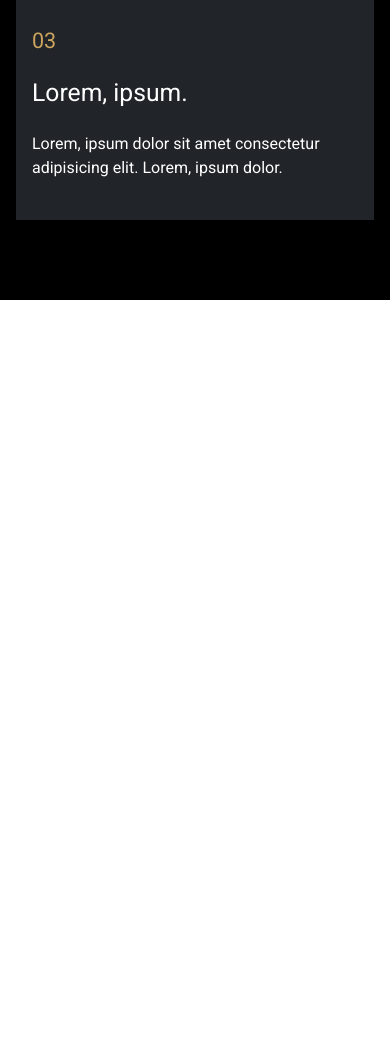
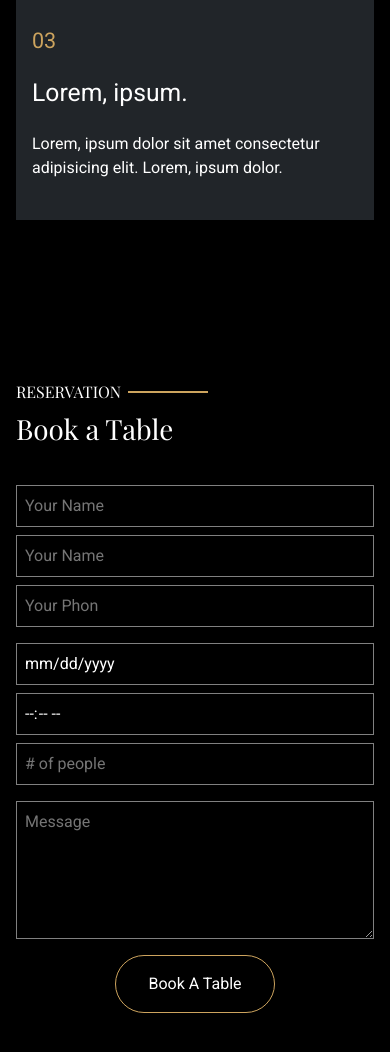
Before and after one commit to yahya-moussair/final_project_DOM_yahya_moussair, a website: page index.html in a window 390 px wide. Shown: the part 2616-3668 px from the top of the page. Before the commit the page ends 2916 px from the top, so only its background shows below. Drawn offline with nearby package versions, Linux system fonts and the light colour scheme.

Commit message:
complete book a table section version desktop and mobile

```diff
--- a/index.html
+++ b/index.html
@@ -19,12 +19,14 @@
           class="navLinks d-flex flex-lg-row flex-column gap-lg-2 gap-4 align-items-lg-center align-items-start text-lg-start ps-lg-0 ps-3 justify-content-lg-start justify-content-center"
         >
           <a href="" class="text-white text-decoration-none">Home</a>
-          <a href="" class="text-white text-decoration-none">About</a>
-          <a href="" class="text-white text-decoration-none">Menu</a>
-          <a href="" class="text-white text-decoration-none">Specials</a>
-          <a href="" class="text-white text-decoration-none">Events</a>
-          <a href="" class="text-white text-decoration-none">Chefs</a>
-          <a href="" class="text-white text-decoration-none">Gallery</a>
+          <a href="#about" class="text-white text-decoration-none">About</a>
+          <a href="#menu" class="text-white text-decoration-none">Menu</a>
+          <a href="#specials" class="text-white text-decoration-none"
+            >Specials</a
+          >
+          <a href="#events" class="text-white text-decoration-none">Events</a>
+          <a href="#chefs" class="text-white text-decoration-none">Chefs</a>
+          <a href="#gallery" class="text-white text-decoration-none">Gallery</a>
           <span id="close"
             ><i class="bi bi-x-lg fs-3 text-black fw-bold"></i
           ></span>
@@ -41,7 +43,7 @@
               <p>Dropdownn 4</p>
             </div>
           </div>
-          <a href="" class="text-decoration-none text-white">Contact</a>
+          <a href="#contact" class="text-decoration-none text-white">Contact</a>
         </div>
         <div class="d-flex align-items-center gap-1">
           <button class="openModal">BOOK A TABLE</button>
@@ -114,7 +116,9 @@
     </header>
     <main>
       <section id="about" class="py-15">
-        <div class="text-white px-lg-20 px-2 w-100 h-100 d-flex flex-lg-row flex-column-reverse gap-lg-3 gap-2 align-items-lg-center justify-content-center w-50">
+        <div
+          class="text-white px-lg-20 px-2 w-100 h-100 d-flex flex-lg-row flex-column-reverse gap-lg-3 gap-2 align-items-lg-center justify-content-center w-50"
+        >
           <div class="w-50 d-flex flex-column gap-5">
             <div class="d-flex flex-column gap-1">
               <h2 class="fs-4 text-white">Voluptatem dignissimos provident</h2>
@@ -125,18 +129,18 @@
             </div>
             <div class="d-flex flex-column gap-1">
               <p class="d-flex gap-1 align-items-cente">
-                  <i class="bi bi-check-all text-alpha fs-3"></i>Ullamco laboris nisi ut aliquip ex
-                  ea commodo consequat.
+                <i class="bi bi-check-all text-alpha fs-3"></i>Ullamco laboris
+                nisi ut aliquip ex ea commodo consequat.
               </p>
               <p class="d-flex gap-1 align-items-cente">
-                  <i class="bi bi-check-all text-alpha fs-3"></i>Duis aute irure dolor in
-                  reprehenderit in voluptate velit.
+                <i class="bi bi-check-all text-alpha fs-3"></i>Duis aute irure
+                dolor in reprehenderit in voluptate velit.
               </p>
               <p class="d-flex gap-1 align-items-start">
-                  <i class="bi bi-check-all text-alpha fs-3"></i>Ullamco laboris nisi ut aliquip ex
-                  ea commodo consequat. Duis aute irure dolor in reprehenderit in
-                  voluptate trideta storacalaperda mastiro dolore eu fugiat nulla
-                  pariatur.
+                <i class="bi bi-check-all text-alpha fs-3"></i>Ullamco laboris
+                nisi ut aliquip ex ea commodo consequat. Duis aute irure dolor
+                in reprehenderit in voluptate trideta storacalaperda mastiro
+                dolore eu fugiat nulla pariatur.
               </p>
             </div>
             <p>
@@ -147,36 +151,108 @@
             </p>
           </div>
           <div class="w-50">
-            <img src="./public/images/about.jpg" alt="" class="w-100 border border-5 border-dark">
+            <img
+              src="./public/images/about.jpg"
+              alt=""
+              class="w-100 border border-5 border-dark"
+            />
           </div>
         </div>
       </section>
       <section id="whyUs">
-        <div class="d-flex flex-column gap-3 align-items-start w-100 bg-black px-lg-20 py-10" >
+        <div
+          class="d-flex flex-column gap-3 align-items-start w-100 bg-black px-lg-20 py-10"
+        >
           <div class="d-flex flex-column gap-1">
             <p class="text-white fs-2 whyUsParagraph">WHY US</p>
             <h2 class="text-alpha fs-5">Why Choose Our Restaurant</h2>
           </div>
           <div class="d-flex flex-lg-row flex-column gap-2 px-lg-0 px-2">
-                <div class="cardWhyUS py-5 px-2 d-flex flex-column gap-3 align-items-start bg-dark ">
+            <div
+              class="cardWhyUS py-5 px-2 d-flex flex-column gap-3 align-items-start bg-dark"
+            >
               <h1 class="text-alpha fs-3">01</h1>
               <h1 class="text-white fs-4">Lorem, ipsum.</h1>
-                    <p class="text-white fs-2">Lorem, ipsum dolor sit amet consectetur adipisicing elit. Lorem, ipsum dolor.</p>
+              <p class="text-white fs-2">
+                Lorem, ipsum dolor sit amet consectetur adipisicing elit. Lorem,
+                ipsum dolor.
+              </p>
             </div>
-                <div class="cardWhyUS py-5 px-2 d-flex flex-column gap-3 align-items-start bg-dark ">
+            <div
+              class="cardWhyUS py-5 px-2 d-flex flex-column gap-3 align-items-start bg-dark"
+            >
               <h1 class="text-alpha fs-3">02</h1>
               <h1 class="text-white fs-4">Lorem, ipsum.</h1>
-                    <p class="text-white fs-2">Lorem, ipsum dolor sit amet consectetur adipisicing elit. Lorem, ipsum dolor.</p>
+              <p class="text-white fs-2">
+                Lorem, ipsum dolor sit amet consectetur adipisicing elit. Lorem,
+                ipsum dolor.
+              </p>
             </div>
-                <div class="cardWhyUS py-5 px-2 d-flex flex-column gap-3 align-items-start bg-dark ">
+            <div
+              class="cardWhyUS py-5 px-2 d-flex flex-column gap-3 align-items-start bg-dark"
+            >
               <h1 class="text-alpha fs-3">03</h1>
               <h1 class="text-white fs-4">Lorem, ipsum.</h1>
-                    <p class="text-white fs-2">Lorem, ipsum dolor sit amet consectetur adipisicing elit. Lorem, ipsum dolor.</p>
+              <p class="text-white fs-2">
+                Lorem, ipsum dolor sit amet consectetur adipisicing elit. Lorem,
+                ipsum dolor.
+              </p>
             </div>
           </div>
         </div>
       </section>
-
+      <section id="bookAtable">
+        <div
+          class="px-lg-20 px-2 py-10 d-flex flex-column gap-5 align-items-lg-start bg-black"
+        >
+          <div class="textDiv d-flex flex-column gap-1 text-white">
+            <p>RESERVATION</p>
+            <h1>Book a Table</h1>
+          </div>
+          <div class="w-100">
+            <form action="" class="formDiv d-flex flex-column gap-2 w-100">
+              <div class="d-flex flex-lg-row flex-column gap-1 w-100">
+                <input
+                  type="text"
+                  placeholder="Your Name"
+                  class="ps-1 py-1 fs-2 bg-black text-white"
+                />
+                <input
+                  type="text"
+                  placeholder="Your Name"
+                  class="ps-1 py-1 fs-2 bg-black text-white"
+                />
+                <input
+                  type="text"
+                  placeholder="Your Phon"
+                  class="ps-1 py-1 fs-2 bg-black text-white"
+                />
+              </div>
+              <div class="d-flex flex-lg-row flex-column gap-1 w-100">
+                <input type="date" class="ps-1 py-1 fs-2 bg-black text-white" />
+                <input type="time" class="ps-1 py-1 fs-2 bg-black text-white" />
+                <input
+                  type="number"
+                  class="ps-1 py-1 fs-2 bg-black text-white"
+                  placeholder="# of people"
+                />
+              </div>
+              <textarea
+                name=""
+                id=""
+                placeholder="Message"
+                class="ps-1 py-1 bg-black text-white"
+                rows="5"
+              ></textarea>
+              <button
+                class="px-4 py-2 rounded-5 align-self-center bg-transparent text-white"
+              >
+                Book A Table
+              </button>
+            </form>
+          </div>
+        </div>
+      </section>
     </main>
     <footer></footer>
 
--- a/src/sass/modules/home/home/_main.scss
+++ b/src/sass/modules/home/home/_main.scss
@@ -1,2 +1,3 @@
 @import './main/about';
 @import './main/whyUs';
+@import './main/bookAtable';
--- /dev/null
+++ b/src/sass/modules/home/home/main/_bookAtable.scss
@@ -0,0 +1,63 @@
+#bookAtable {
+  position: relative !important;
+  height: max-content;
+  width: 100%;
+  z-index: 0 !important;
+  div {
+    .textDiv {
+      p {
+        font-family: "secondary-font", sans-serif;
+        position: relative;
+      }
+      h1 {
+        font-family: "secondary-font", sans-serif;
+      }
+      p::before {
+        content: "";
+        position: absolute;
+        left: 7rem;
+        top: 50%;
+        transform: translateY(-50%);
+        width: 5rem;
+        height: 2px;
+        background-color: $alpha;
+      }
+    }
+    .formDiv{
+        div{
+            input{
+                width: calc(100% / 3);
+                border: 1px solid gray;
+            }
+            input:focus{
+                outline: none;
+            }
+        }
+        textarea{
+            border: 1px solid gray;
+        }
+        button{
+            width: fit-content;
+            border: 1px solid $alpha;
+            transition: 0.5s;
+        }
+        button:hover{
+            background-color: $alpha !important;
+            color: black !important;
+        }
+    }
+  }
+}
+@media (max-width:900px){
+    #bookAtable{
+        div{
+            .formDiv{
+                div{
+                    input{
+                        width: 100% !important;
+                    }
+                }
+            }
+        }
+    }
+}
```
Also changed, not shown: public/css/app.css, 1 other file. Lines whose indentation alone changed are shown as unchanged.
